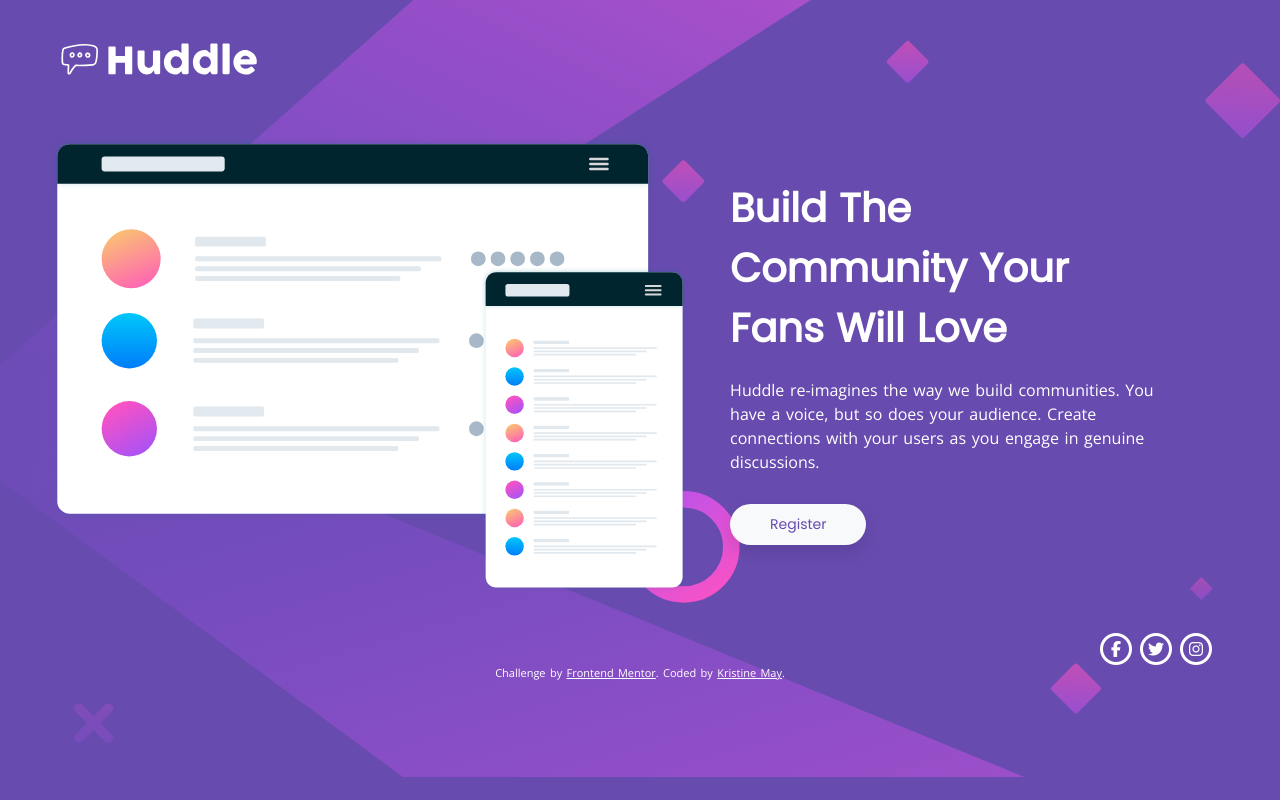
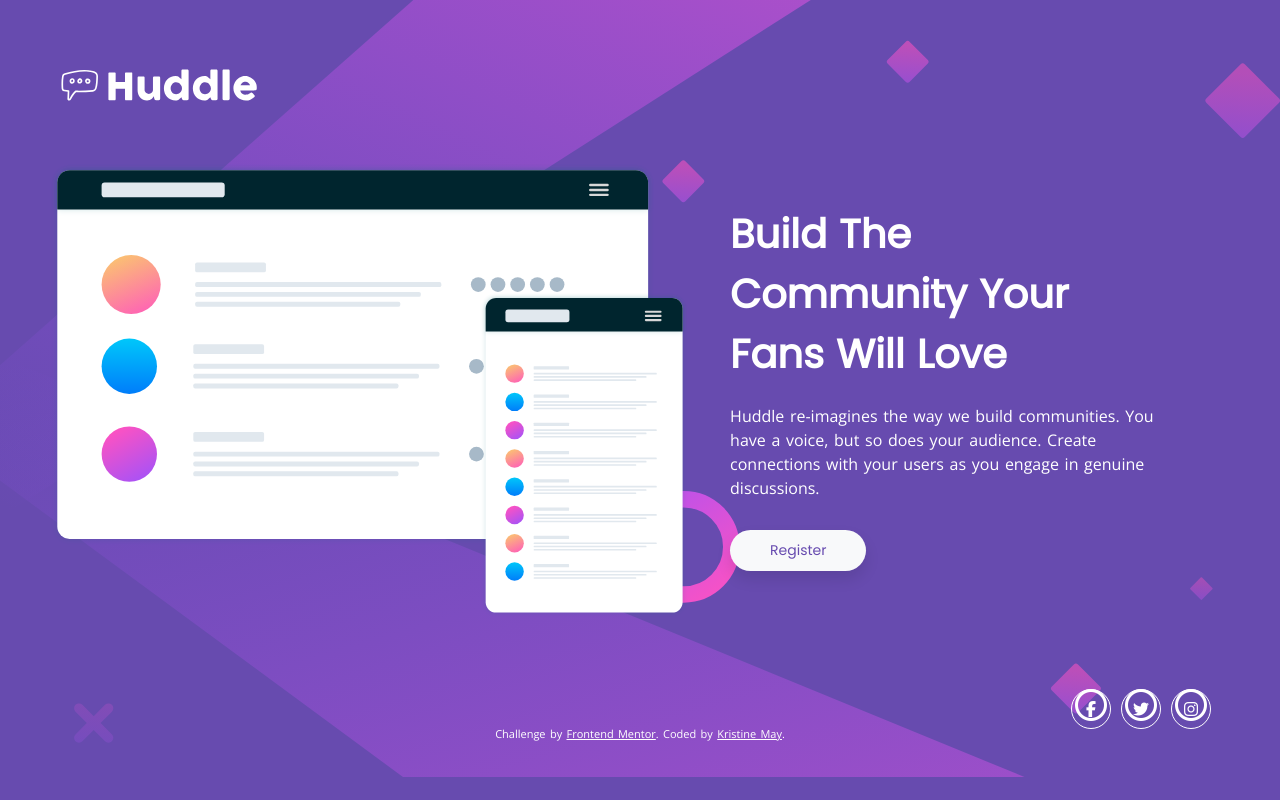
Before and after one commit to sn-tin/huddle-landing-page-intro, a plain HTML site: page index.html in a window 1280 px wide. Drawn offline with nearby package versions, Linux system fonts and the light colour scheme.

Commit message:
Update styles.css

```diff
--- a/css/styles.css
+++ b/css/styles.css
@@ -84,6 +84,21 @@ p {
     cursor: pointer;
 }
 
+.social-links {
+    border: 1px solid #fff;
+    border-radius: 50%;
+    padding: 3px 5px;
+}
+
+.social-links:hover {
+    color: hsl(300, 75%, 68%);
+    border: 1px solid hsl(300, 75%, 68%);
+}
+
+.fa-stack {
+    margin: 5px;
+}
+
 @media (min-width: 990px) {
     body {
         background-image: url(../images/bg-desktop.svg);
@@ -99,7 +114,7 @@ p {
     /* Container */
 
     .container-fluid {
-        padding: 0 4%;
+        padding: 2% 4%;
     }
 
     /* Navbar */
@@ -138,6 +153,6 @@ p {
         display: flex;
         justify-content: flex-end;
         margin: 0 5%;
+    }
 
-    }
 }
```
